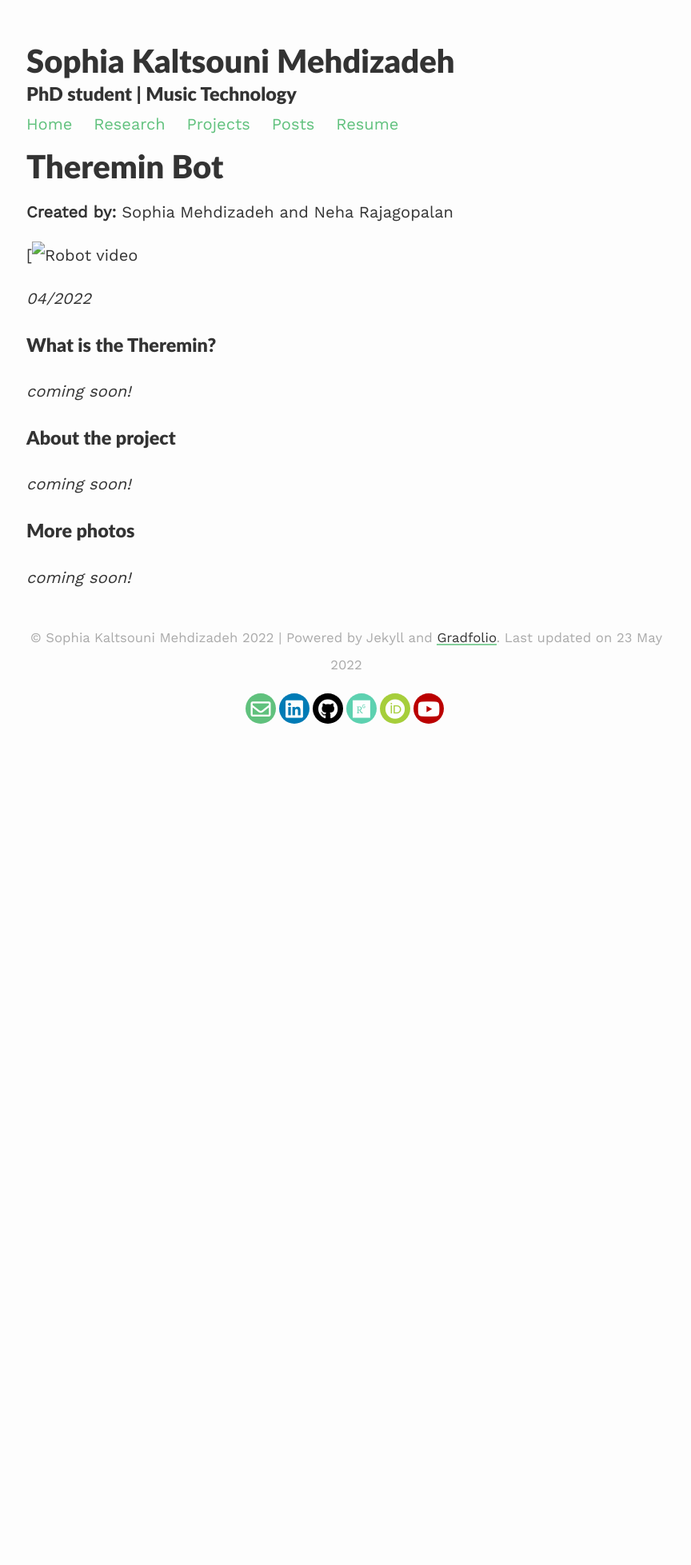
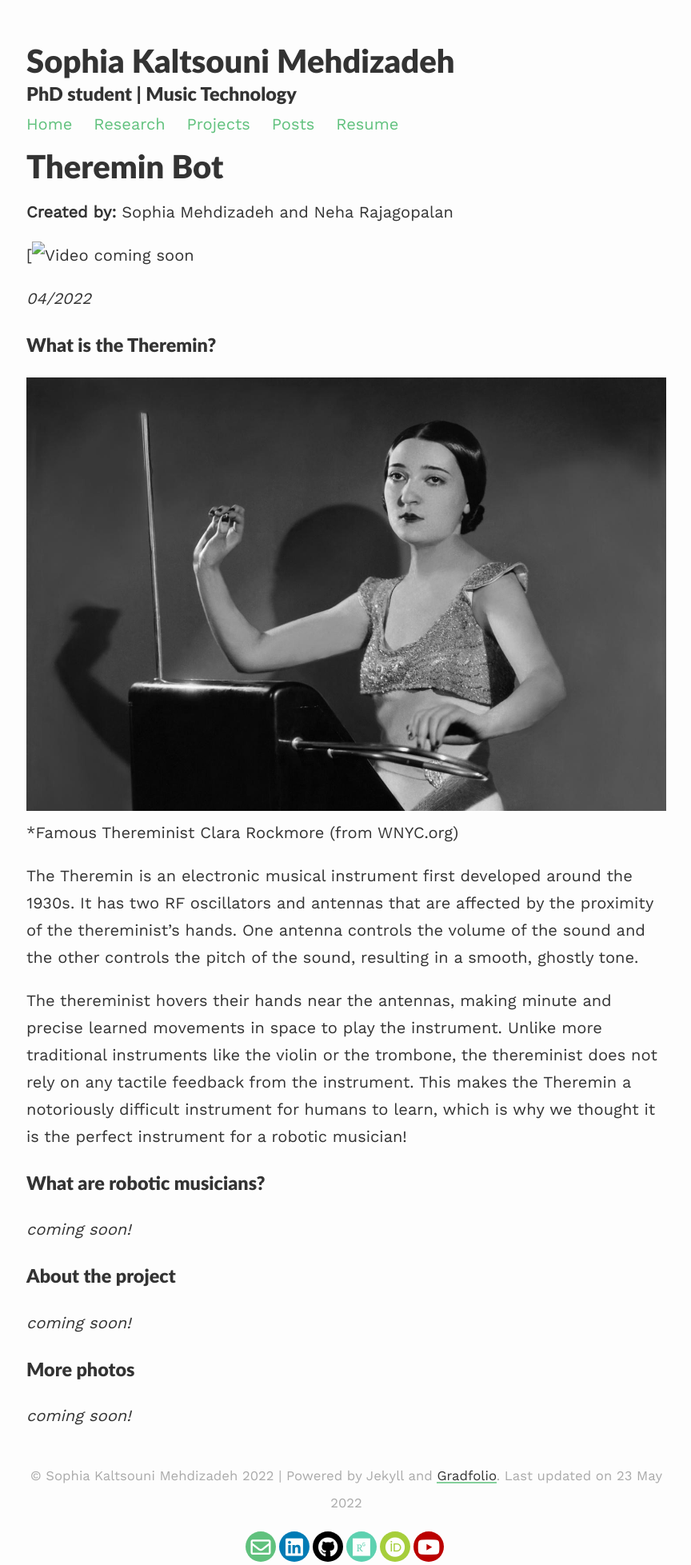
Before and after one commit to smehdizadeh/smehdizadeh.github.io, a Jekyll site: the page built from _projects/02_project.md, in a window 1280 px wide. Shown: the whole page at 80% size, without its empty margins (207-1071 px from the left). Built offline with Jekyll 4.4.1, drawn with Linux system fonts in a browser that asks for light colours; nearby versions of some CDN libraries; before the commit the page ends 980 px from its top, so only the background shows below that.

Commit message:
Update 02_project.md

```diff
--- a/_projects/02_project.md
+++ b/_projects/02_project.md
@@ -6,11 +6,20 @@ description: A Theremin-playing robotic musician
 
 **Created by:** Sophia Mehdizadeh and Neha Rajagopalan
 
-[![Robot video]()
+[![Video coming soon]()
 
 *04/2022*
 
 ### What is the Theremin? ###
+
+![Clara Rockmore](/assets/images/rockmore.jpg)
+*Famous Thereminist Clara Rockmore (from WNYC.org)
+
+The Theremin is an electronic musical instrument first developed around the 1930s. It has two RF oscillators and antennas that are affected by the proximity of the thereminist’s hands. One antenna controls the volume of the sound and the other controls the pitch of the sound, resulting in a smooth, ghostly tone.
+
+The thereminist hovers their hands near the antennas, making minute and precise learned movements in space to play the instrument. Unlike more traditional instruments like the violin or the trombone, the thereminist does not rely on any tactile feedback from the instrument. This makes the Theremin a notoriously difficult instrument for humans to learn, which is why we thought it is the perfect instrument for a robotic musician!
+
+### What are robotic musicians? ###
 
 *coming soon!*
 
```
